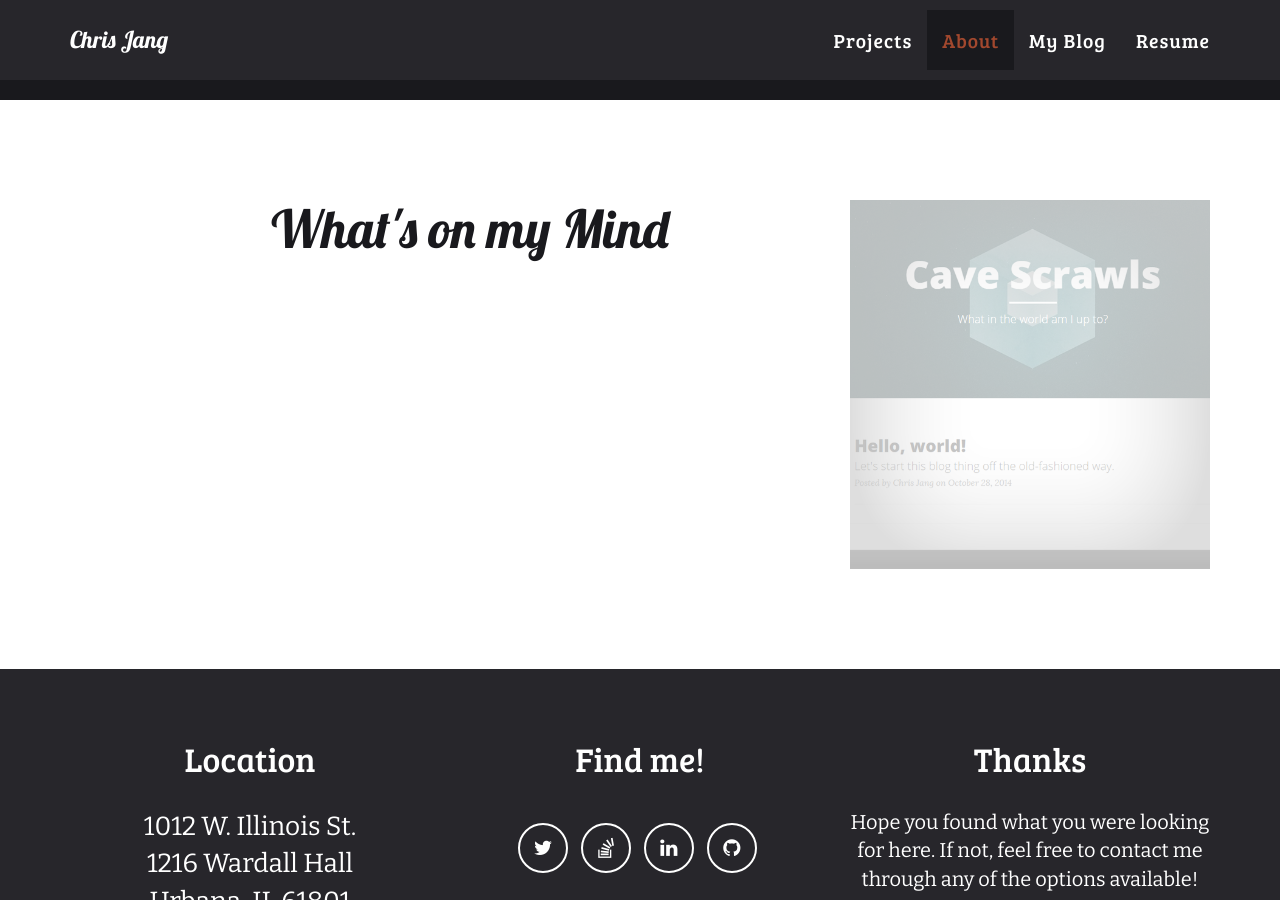
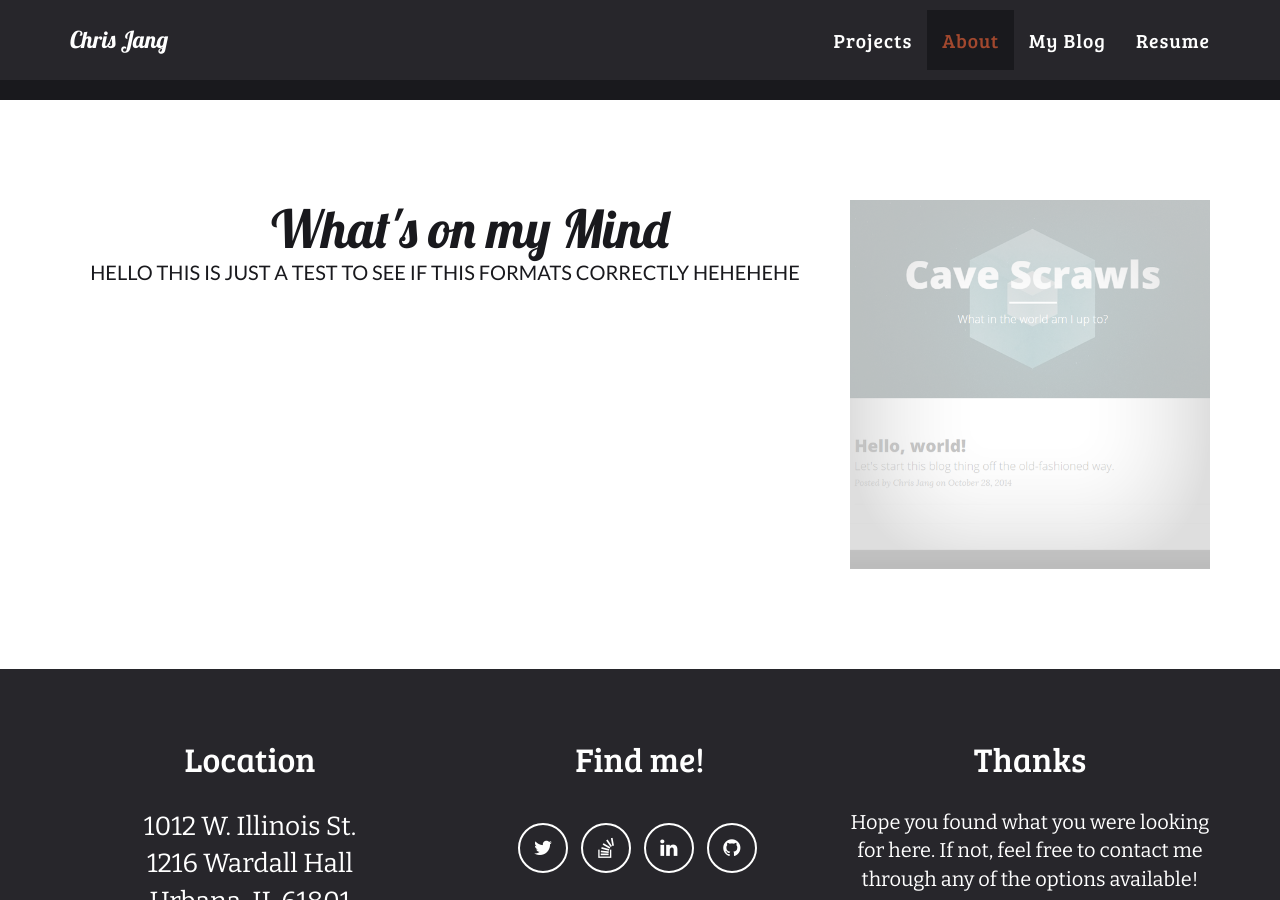
Before and after one commit to cjang5/cjang5.github.io, a Jekyll site: the page built from index.html, in a window 1280 px wide and 900 px high, scrolled down 1988 px. Built offline with Jekyll 4.4.1, drawn with Linux system fonts in a browser that asks for light colours.

Commit message:
Added blog description :

```diff
--- a/_includes/contact.html
+++ b/_includes/contact.html
@@ -40,6 +40,7 @@
 		    <div class="blog"> <!-- Blog title -->
 			<h2>What's on my Mind</h2>
 		    </div>
+		    <p> HELLO THIS IS JUST A TEST TO SEE IF THIS FORMATS CORRECTLY HEHEHEHE </p>
 		</div>
 
 		<div class="blogbox col-xs-12 col-lg-4 text-center">
```
